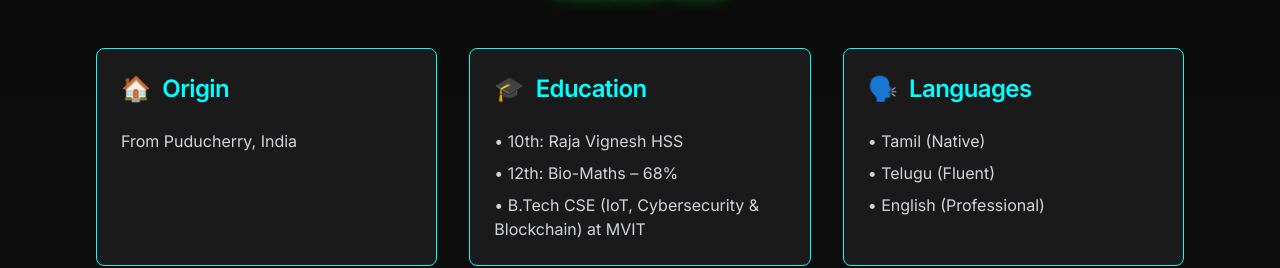
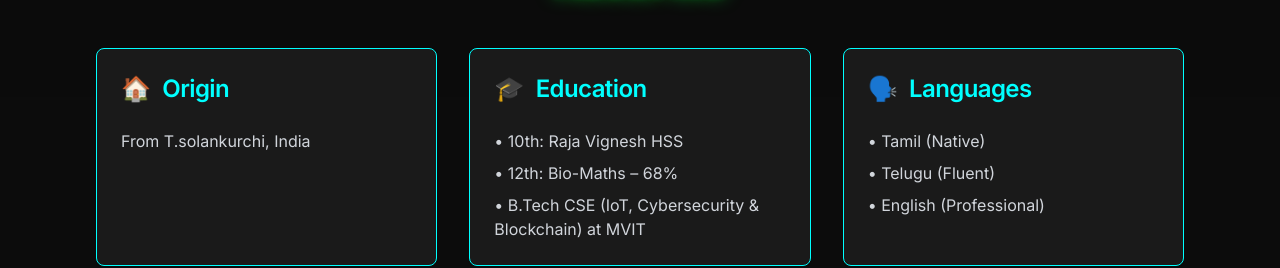
Before and after one commit to tech-bharathi/tech-bharathi-website, a React (Vite) app: page /portfolio in a window 1280 px wide. Shown: the part 920-1188 px from the top of the page. Built offline with nearby package versions, Linux system fonts and the light colour scheme.

Commit message:
Update AboutMe.tsx

```diff
--- a/src/components/portfolio/AboutMe.tsx
+++ b/src/components/portfolio/AboutMe.tsx
@@ -7,7 +7,7 @@ const AboutMe = () => {
     {
       icon: '🏠',
       title: 'Origin',
-      content: 'From Puducherry, India'
+      content: 'From T.solankurchi, India'
     },
     {
       icon: '🎓',
```
